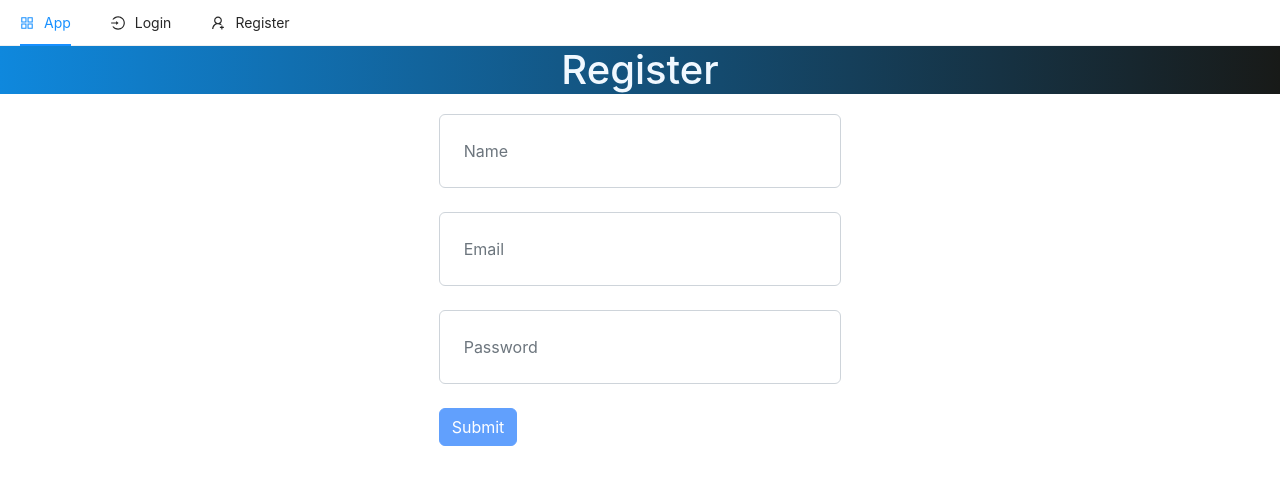
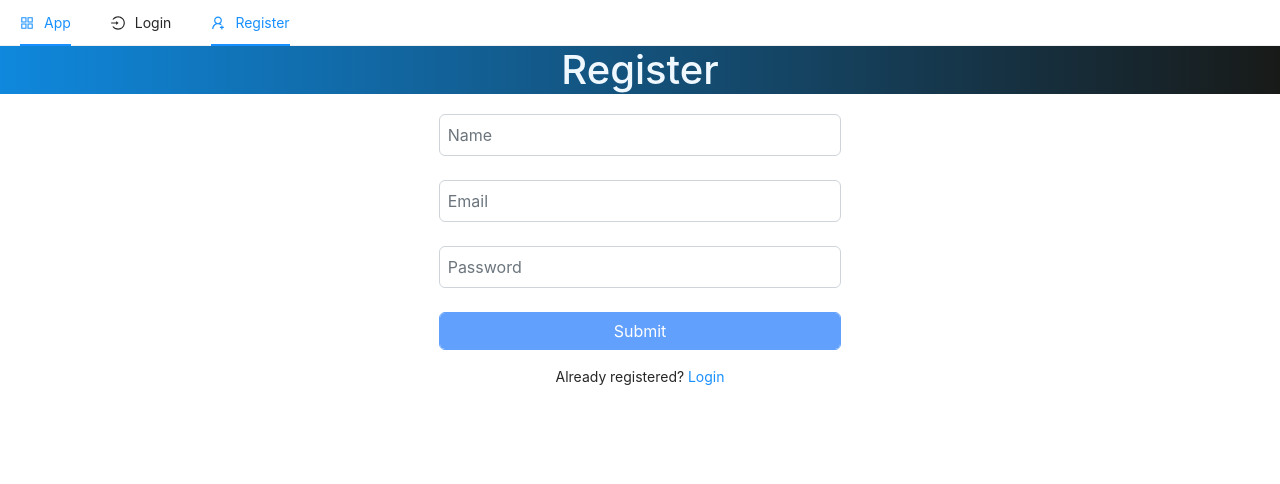
Before and after one commit to A-Makeyev/unidemy, a Next.js app in the folder client/: page /register in a window 1280 px wide. Shown: the top 484 px of the page. Built offline with nearby package versions, Linux system fonts and the light colour scheme.

Commit message:
updated register

```diff
--- a/client/components/TopNav.js
+++ b/client/components/TopNav.js
@@ -1,3 +1,4 @@
+import { useState, useEffect } from 'react'
 import { Menu } from 'antd'
 import Link from 'next/link'
 import {
@@ -9,21 +10,27 @@ import {
 const { Item } = Menu // Menu.Item
 
 const TopNav = () => {
+    const [ current, setCurrent ] = useState('')
+
+    useEffect(() => {
+        process.browser && setCurrent(window.location.pathname)
+    }, [process.browser && window.location.pathname])
+
     return (
-        <Menu mode='horizontal'>
-            <Item icon={<AppstoreOutlined />}>
+        <Menu mode="horizontal" selectedKeys={[current]}>
+            <Item key="/" onClick={(event) => setCurrent(event.key)} icon={<AppstoreOutlined />}>
                 <Link href="/">
                     <a>App</a>
                 </Link>
             </Item>
 
-            <Item icon={<LoginOutlined />}>
+            <Item key="/login" onClick={(event) => setCurrent(event.key)} icon={<LoginOutlined />}>
                 <Link href="/login">
                     <a>Login</a>
                 </Link>
             </Item>
 
-            <Item icon={<UserAddOutlined />}>
+            <Item key="/register" onClick={(event) => setCurrent(event.key)} icon={<UserAddOutlined />}>
                 <Link href="/register">
                     <a>Register</a>
                 </Link>
--- a/client/package.json
+++ b/client/package.json
@@ -4,7 +4,7 @@
   "description": "",
   "main": "index.js",
   "scripts": {
-    "dev": "next dev",
+    "dev": "node server.js",
     "build": "next build",
     "start": "next start",
     "lint": "next lint"
@@ -17,6 +17,8 @@
     "antd": "^4.23.3",
     "axios": "^1.1.2",
     "bootstrap": "^5.2.1",
+    "express": "^4.18.2",
+    "http-proxy-middleware": "^2.0.6",
     "next": "^12.3.1",
     "react": "^18.2.0",
     "react-dom": "^18.2.0",
--- a/client/pages/_app.js
+++ b/client/pages/_app.js
@@ -11,16 +11,17 @@ function App ({ Component, pageProps }) {
             <TopNav />
             <Component { ...pageProps } />
             <ToastContainer
-                position='top-center'
+                hideProgressBar={false}
+                position="top-center"
+                newestOnTop={false}
+                pauseOnFocusLoss
                 autoClose={3000}
-                hideProgressBar={false}
-                newestOnTop={false}
+                theme="colored"
                 closeOnClick
+                pauseOnHover
                 rtl={false}
-                pauseOnFocusLoss
                 draggable
-                pauseOnHover
-                theme='colored'
+                limit={1}
             />
         </>
     )
--- a/client/pages/register.js
+++ b/client/pages/register.js
@@ -1,6 +1,7 @@
 import { useState } from 'react'
 import  { toast } from 'react-toastify'
 import { SyncOutlined } from '@ant-design/icons'
+import Link from 'next/link'
 import axios from 'axios'
 
 const Register = () => {
@@ -9,14 +10,11 @@ const Register = () => {
     const [ password, setPassword ] = useState('')
     const [ loading, setLoading ] = useState(false)
 
-    const handleSubmit = async (e) => {
-        e.preventDefault()
+    const handleSubmit = async (event) => {
+        event.preventDefault()
         try {
             setLoading(true)
-            const { data } = await axios.post(`${process.env.NEXT_PUBLIC_API}/register`, {
-                name, email, password
-            })
-            // console.log('Register response:', data)
+            const { data } = await axios.post('api/register', { name, email, password })
             toast.success(`Welcome ${name}, you have been successfully registered!`)
             setLoading(false)
         } catch(error) {
@@ -28,38 +26,45 @@ const Register = () => {
     return (
         <>
             <h1 className="jumbotron text-center bg-primary square">Register</h1>
-            <div className="container col-md-4 offset-md-4 pb-5">
+            <div className="container col-md-4 offset-md-4 pb-4">
                 <form onSubmit={handleSubmit}>
                     <input type="text"
                         placeholder="Name"
-                        className="form-control mb-4 p-4"
-                        onChange={e => setName(e.target.value)}
+                        className="form-control mb-4 p-2"
+                        onChange={event => setName(event.target.value)}
                         value={name}
                         required
                     />
 
                     <input type="email"
                         placeholder="Email"
-                        className="form-control mb-4 p-4"
-                        onChange={e => setEmail(e.target.value)}
+                        className="form-control mb-4 p-2"
+                        onChange={event => setEmail(event.target.value)}
                         value={email}
                         required
                     />
 
                     <input type="password"
                         placeholder="Password"
-                        className="form-control mb-4 p-4"
-                        onChange={e => setPassword(e.target.value)}
+                        className="form-control mb-4 p-2"
+                        onChange={event => setPassword(event.target.value)}
                         value={password}
                         required
                     />
 
                     <button type="submit"
-                            className="btn btn-primary"
+                            className="form-control btn btn-primary"
                             disabled={!name || !email || !password || loading}>
                             { loading ? <SyncOutlined spin /> : 'Submit'}
                     </button>
                 </form>
+
+                <p className="text-center p-3">
+                    Already registered? {''}
+                    <Link href="/login">
+                        <a>Login</a>
+                    </Link>
+                </p>
             </div>
         </>
     )
```
Also changed, not shown: client/server.js (added, +31 -0 lines), 1 other file (tests, documents, lock files or other folders).
